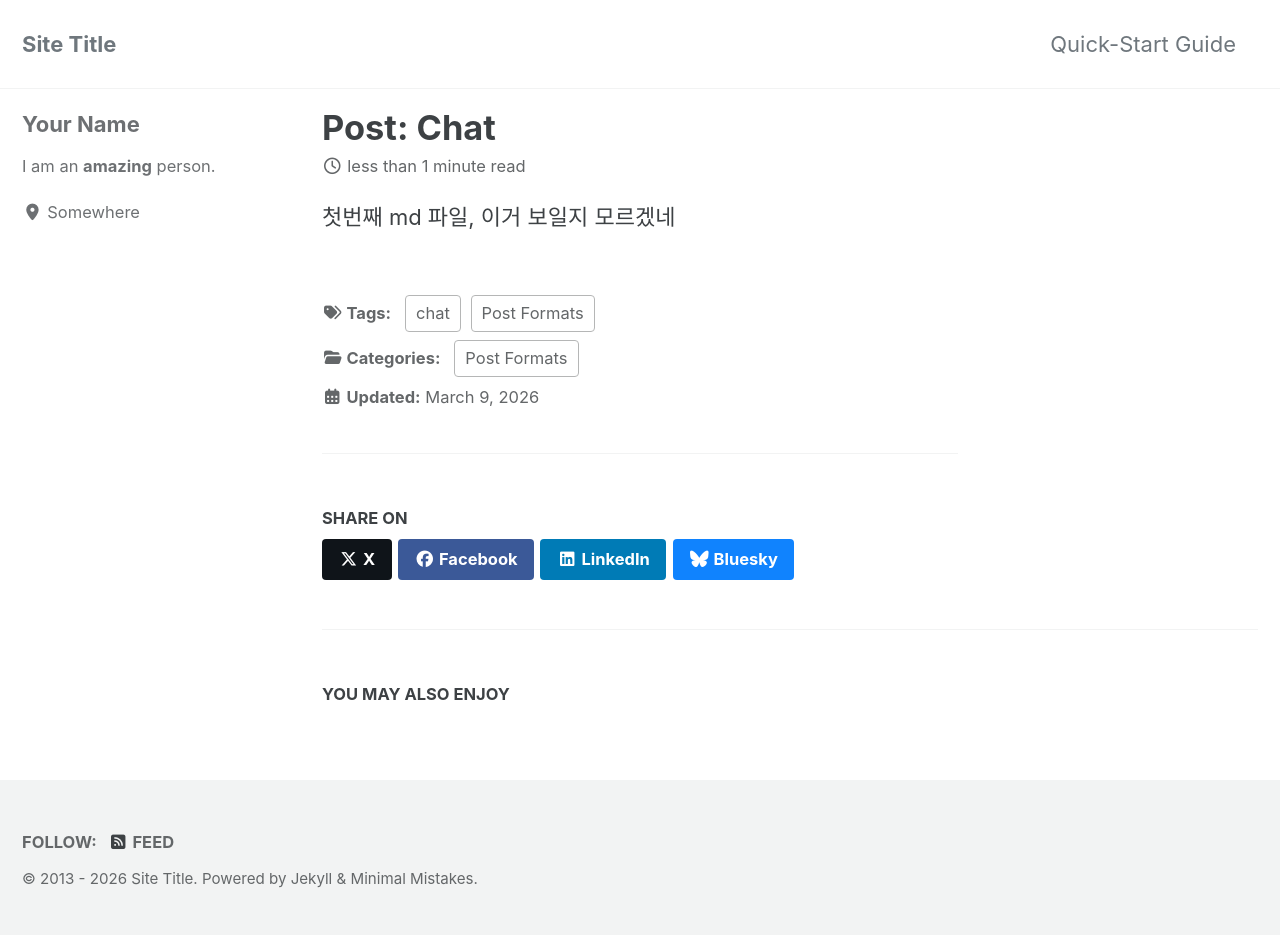
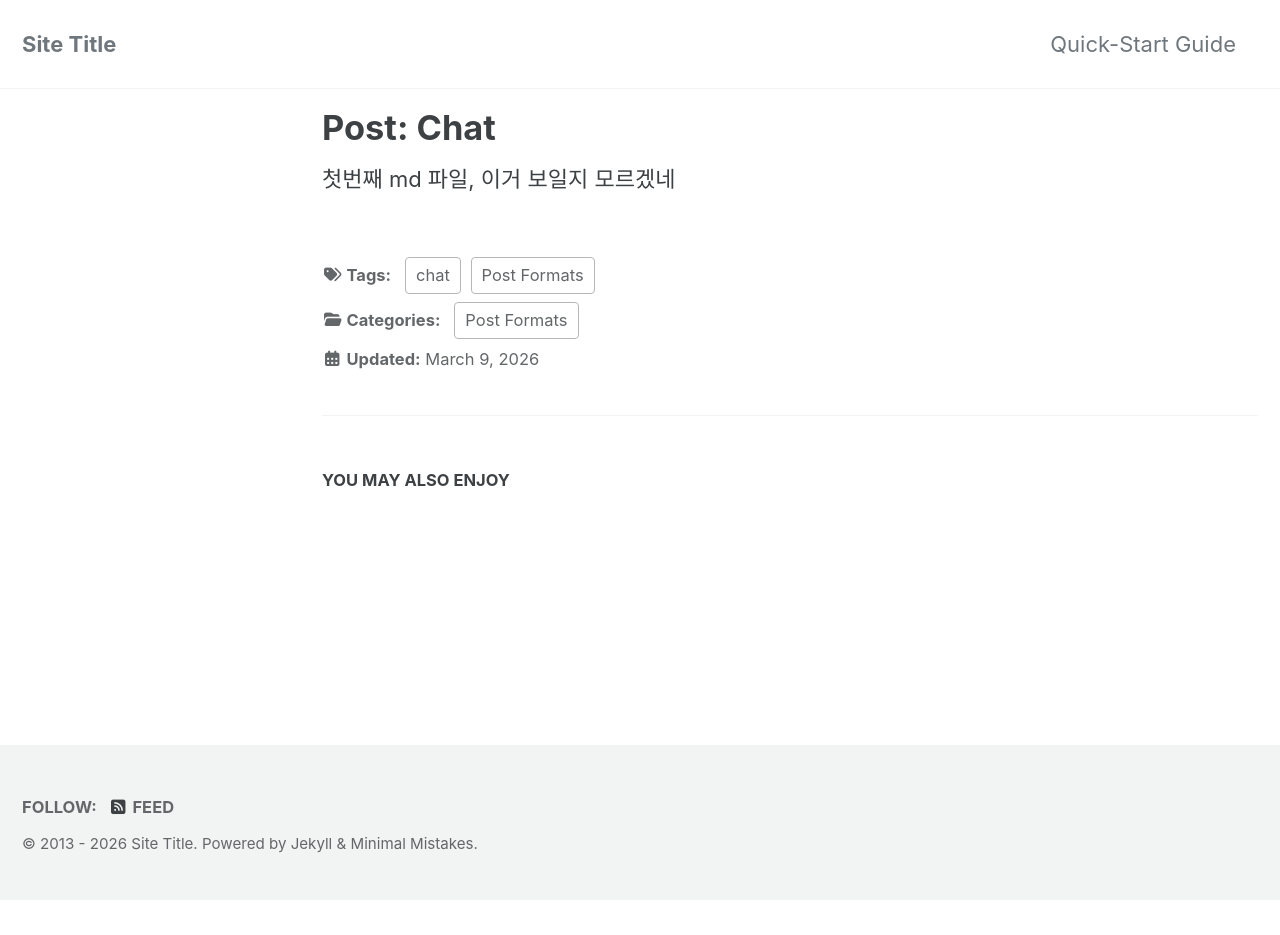
Before and after one commit to linuskim79/linuskim79.github.io, a Jekyll site: the page built from _posts/2026-03-09-linus-test.md, in a window 1280 px wide. Built offline with Jekyll 4.4.1, drawn with Linux system fonts in a browser that asks for light colours; cached includes are drawn as plain includes; after the commit the page ends 900 px from its top, so only the background shows below that.

Commit message:
Update _config.yml
test

```diff
--- a/_config.yml
+++ b/_config.yml
@@ -11,8 +11,7 @@
 # https://mmistakes.github.io/minimal-mistakes/docs/quick-start-guide/#installing-the-theme
 
 # theme                  : "minimal-mistakes-jekyll"
-# remote_theme             : "mmistakes/minimal-mistakes"
-remote_theme             : "jekyll/minima"
+remote_theme             : "mmistakes/minimal-mistakes"
 minimal_mistakes_skin    : "default" # "air", "aqua", "contrast", "dark", "dirt", "neon", "mint", "plum", "sunrise", "catppuccin_latte", "catppuccin_mocha"
 
 # Site Settings
@@ -264,20 +263,20 @@
 # Plugins (previously gems:)
 plugins:
   - jekyll-remote-theme
- # - jekyll-paginate
- # - jekyll-sitemap
- # - jekyll-gist
+  - jekyll-paginate
+  - jekyll-sitemap
+  - jekyll-gist
   - jekyll-feed
- # - jekyll-include-cache
+  - jekyll-include-cache
 
 # mimic GitHub Pages with --safe
 whitelist:
   - jekyll-remote-theme
- # - jekyll-paginate
- # - jekyll-sitemap
- # - jekyll-gist
+  - jekyll-paginate
+  - jekyll-sitemap
+  - jekyll-gist
   - jekyll-feed
- # - jekyll-include-cache
+  - jekyll-include-cache
 
 
 # Archives
@@ -325,8 +324,8 @@
       type: posts
     values:
       layout: single
-      author_profile: true
-      read_time: true
+      author_profile: false
+      read_time: false
       comments: # true
-      share: true
+      share: false
       related: true
```
